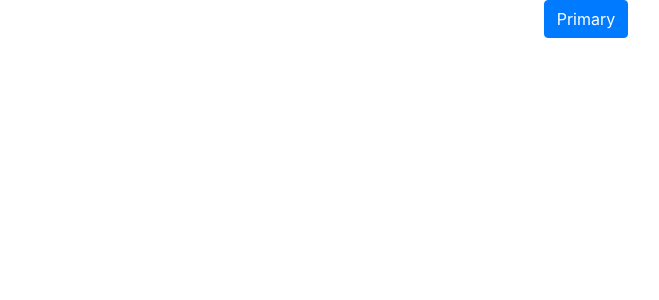
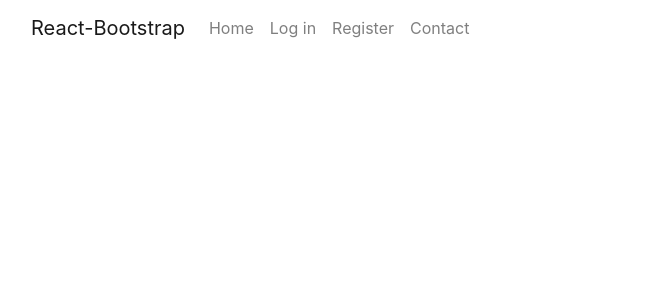
Before and after one commit to Jamie-S2000/one_more_page, a React (Create React App) app in the folder my-app/: page / in a window 1280 px wide. Shown: the top 300 px of the page, without its empty margins (54-713 px from the left). Built offline with nearby package versions, Linux system fonts and the light colour scheme.

Commit message:
feat: creates NavBar and adds to App.js

```diff
--- a/my-app/src/App.js
+++ b/my-app/src/App.js
@@ -1,10 +1,11 @@
+import NavBar from './components/NavBar';
 import './App.css';
-import Button from "react-bootstrap/Button"
+
 
 function App() {
   return (
     <div className="App">
-      <Button variant="primary">Primary</Button>
+      <NavBar />
     </div>
   );
 }
--- /dev/null
+++ b/my-app/src/components/NavBar.js
@@ -0,0 +1,23 @@
+import React from "react";
+import { Navbar, Container, Nav } from "react-bootstrap";
+
+const NavBar = () => {
+  return (
+    <Navbar expand="md" fixed="top">
+      <Container>
+        <Navbar.Brand href="#home">React-Bootstrap</Navbar.Brand>
+        <Navbar.Toggle aria-controls="basic-navbar-nav" />
+        <Navbar.Collapse id="basic-navbar-nav">
+          <Nav className="mr-auto">
+            <Nav.Link href="#home">Home</Nav.Link>
+            <Nav.Link href="#link">Log in</Nav.Link>
+            <Nav.Link href="#link">Register</Nav.Link>
+            <Nav.Link href="#link">Contact</Nav.Link>
+          </Nav>
+        </Navbar.Collapse>
+      </Container>
+    </Navbar>
+  );
+};
+
+export default NavBar;
```
